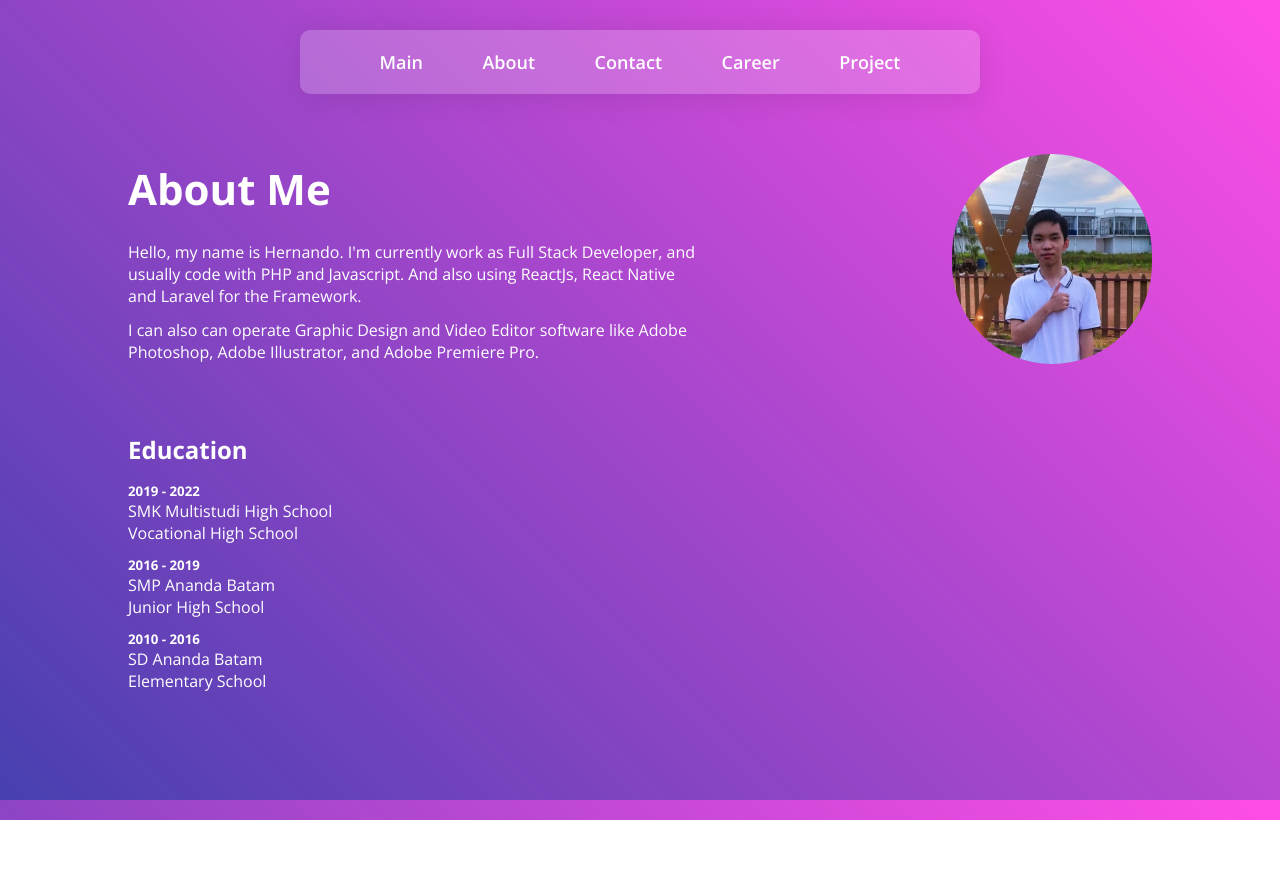
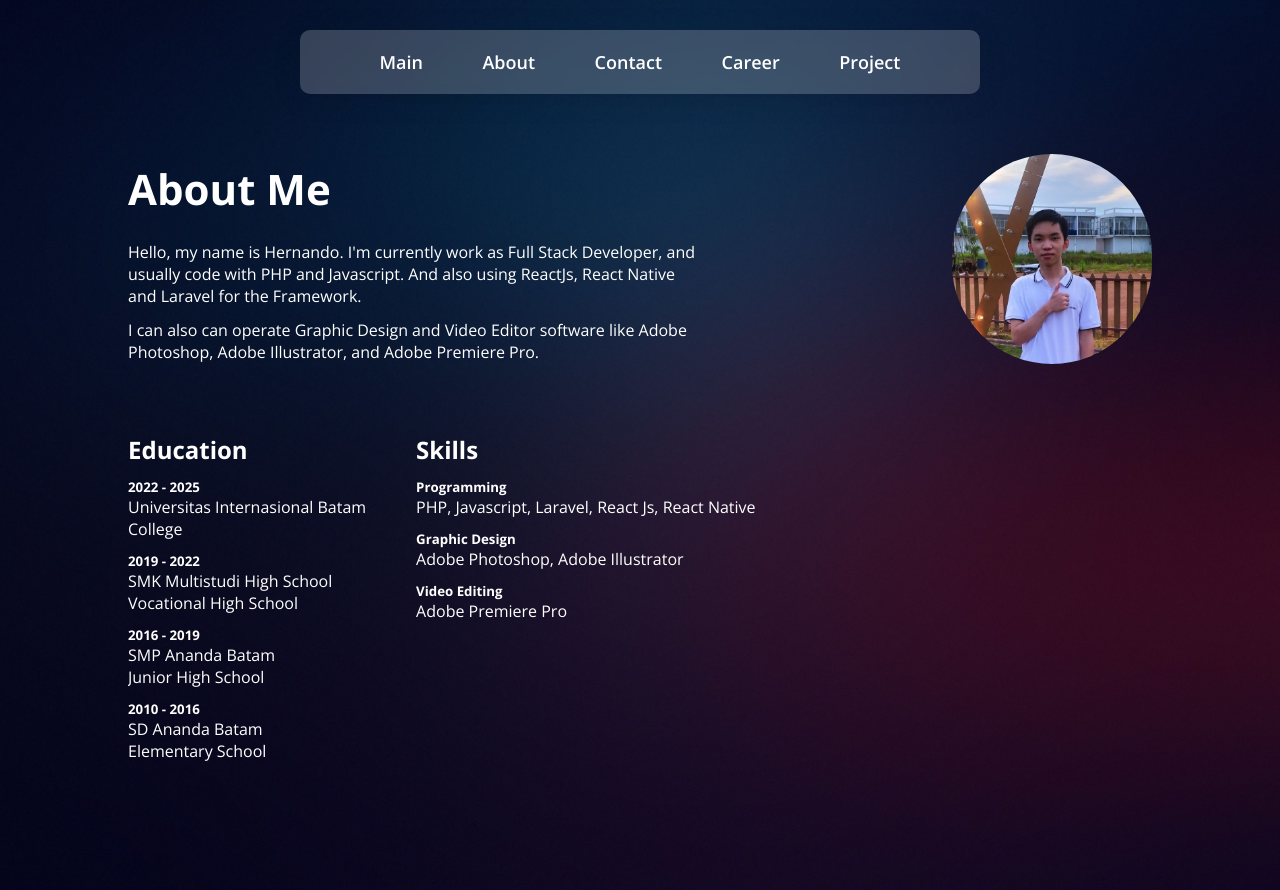
Before and after one commit to Hernando17/react-portfolio, a React (Create React App) app: page /about in a window 1280 px wide. Before the commit the page ends 820 px from the top, so only its background shows below. Built offline with nearby package versions, Linux system fonts and the light colour scheme.

Commit message:
About Me Update

```diff
--- a/src/assets/css/style.css
+++ b/src/assets/css/style.css
@@ -20,12 +20,13 @@
   width: 50%;
   border-radius: 10px;
   align-items: center;
-  background: rgba(255, 255, 255, 0.2);
+  background-color: rgba(255, 255, 255, 0.2);
   padding: 20px;
   border-radius: 10px;
   box-shadow: 0 4px 30px rgba(0, 0, 0, 0.1);
   backdrop-filter: blur(5px);
   -webkit-backdrop-filter: blur(5px);
+  z-index: 1;
 }
 
 .navbar ul {
@@ -122,8 +123,28 @@
   width: 70%;
 }
 
+.about-item {
+  display: flex;
+  flex-direction: row;
+  overflow-x: hidden;
+}
+
+.education-container {
+  display: flex;
+  flex-direction: column;
+  color: white;
+}
+
 .education-list {
   margin-top: 12px;
+}
+
+.skills-container {
+  display: flex;
+  flex-direction: column;
+  margin-left: 50px;
+  color: white;
+  flex-grow: 2;
 }
 
 @media screen and (max-width: 768px) {
@@ -197,4 +218,13 @@
     width: 100%;
     text-align: center;
   }
+  .about-item {
+    margin-top: 20%;
+    flex-direction: column;
+  }
+
+  .skills-container {
+    margin-top: 30px;
+    margin-left: 0px;
+  }
 }
--- a/src/index.css
+++ b/src/index.css
@@ -8,13 +8,22 @@
 }
 
 body {
-  /* background-image: url("./assets/img/background.jpg"); */
+  background-image: url("./assets/img/background2.jpg");
+  -webkit-background-size: cover;
+  -moz-background-size: cover;
+  -o-background-size: cover;
+  background-size: cover;
+}
+
+/* body {
+  background-image: url("./assets/img/background.jpg");
   background-image: linear-gradient(
     45deg,
     rgba(58, 50, 170, 0.933),
     rgb(255, 77, 231)
   );
   background-repeat: no-repeat;
+  background-repeat: no-repeat;
   background-attachment: fixed;
   background-position: center center;
-}
+} */
--- a/src/pages/About/index.js
+++ b/src/pages/About/index.js
@@ -8,15 +8,16 @@ import AOS from "aos";
 export default function About() {
   React.useEffect(() => {
     AOS.init({
-      duration: 2000,
+      duration: 1000,
+      once: true,
     });
   }, []);
 
   return (
     <div className="about-container">
       <Navbar />
-      <section id="about">
-        <div data-aos="fade-right">
+      <section id="about" data-aos="fade-down">
+        <div>
           <div className="hero-container">
             <h1 className="about-title">About Me</h1>
             <div className="about-content">
@@ -39,9 +40,15 @@ export default function About() {
           <img src={foto2} style={{ borderRadius: 100 }} className="logo" />
         </div>
       </section>
-      <div className="margin-page">
+      <div className="about-item margin-page">
+        <div data-aos="fade-right">
+          <div className="education-container">
             <h2 style={{ color: "white" }}>Education</h2>
-        <div style={{ marginTop: 16, color: "white" }}>
+            <div className="education-list">
+              <h5>2022 - 2025</h5>
+              <p>Universitas Internasional Batam</p>
+              <p>College</p>
+            </div>
             <div className="education-list">
               <h5>2019 - 2022</h5>
               <p>SMK Multistudi High School</p>
@@ -59,6 +66,24 @@ export default function About() {
             </div>
           </div>
         </div>
+        <div data-aos="fade-right">
+          <div className="skills-container">
+            <h2 style={{ color: "white" }}>Skills</h2>
+            <div className="education-list">
+              <h5>Programming</h5>
+              <p>PHP, Javascript, Laravel, React Js, React Native</p>
+            </div>
+            <div className="education-list">
+              <h5>Graphic Design</h5>
+              <p>Adobe Photoshop, Adobe Illustrator</p>
+            </div>
+            <div className="education-list">
+              <h5>Video Editing</h5>
+              <p>Adobe Premiere Pro</p>
+            </div>
+          </div>
+        </div>
+      </div>
     </div>
   );
 }
```
Also changed, not shown: src/assets/img/background2.jpg (added). Lines whose indentation alone changed are shown as unchanged.
